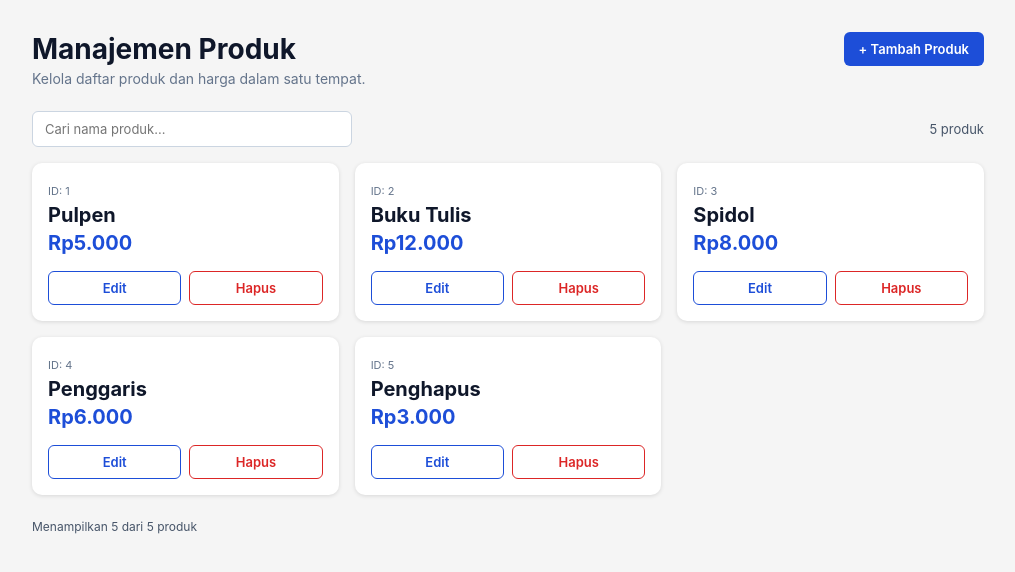
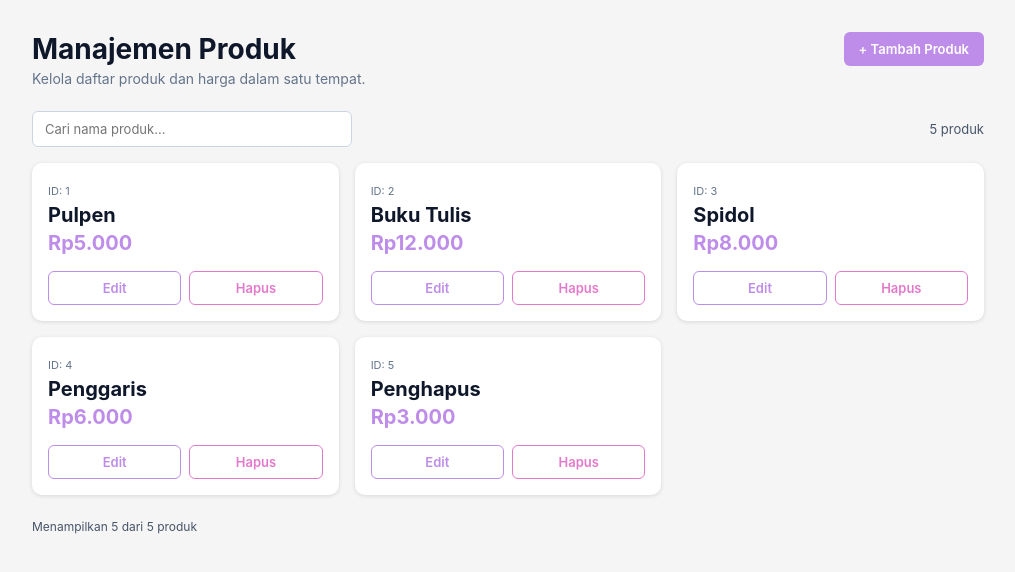
Before and after one commit to NabilaSharlizSigit/tugas-web-react, a React (Vite) app: page / in a window 1280 px wide. Shown: the top 572 px of the page, without its empty margins (132-1147 px from the left). Built offline with nearby package versions, Linux system fonts and the light colour scheme.

Commit message:
feat: ubah warna tampilan

```diff
--- a/src/App.css
+++ b/src/App.css
@@ -82,7 +82,7 @@
   margin: 0 0 16px;
   font-size: 20px;
   font-weight: 700;
-  color: #1d4ed8;
+  color: #be8de9;
 }
 
 .card-actions {
@@ -110,26 +110,26 @@
 }
 
 .btn-primary {
-  background: #1d4ed8;
+  background: #be8de9;
   color: #fff;
 }
 
 .btn-primary:hover {
-  background: #1e40af;
+  background: #be8de9;
 }
 
 .btn-outline {
-  border-color: #1d4ed8;
-  color: #1d4ed8;
+  border-color: #be8de9;
+  color: #be8de9;
 }
 
 .btn-outline-danger {
-  border-color: #dc2626;
-  color: #dc2626;
+  border-color: #e379cb;
+  color: #e379cb;
 }
 
 .btn-danger {
-  background: #dc2626;
+  background: #e379cb;
   color: #fff;
 }
 
```
